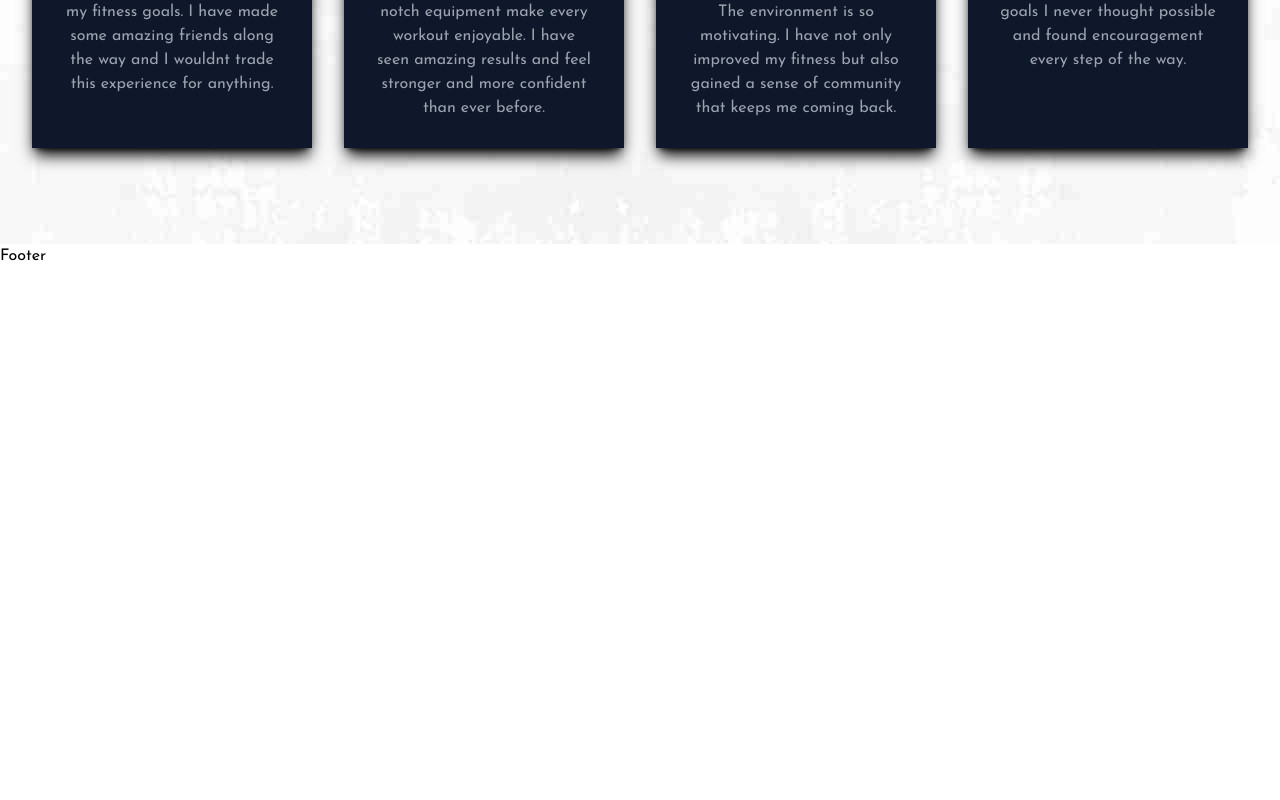
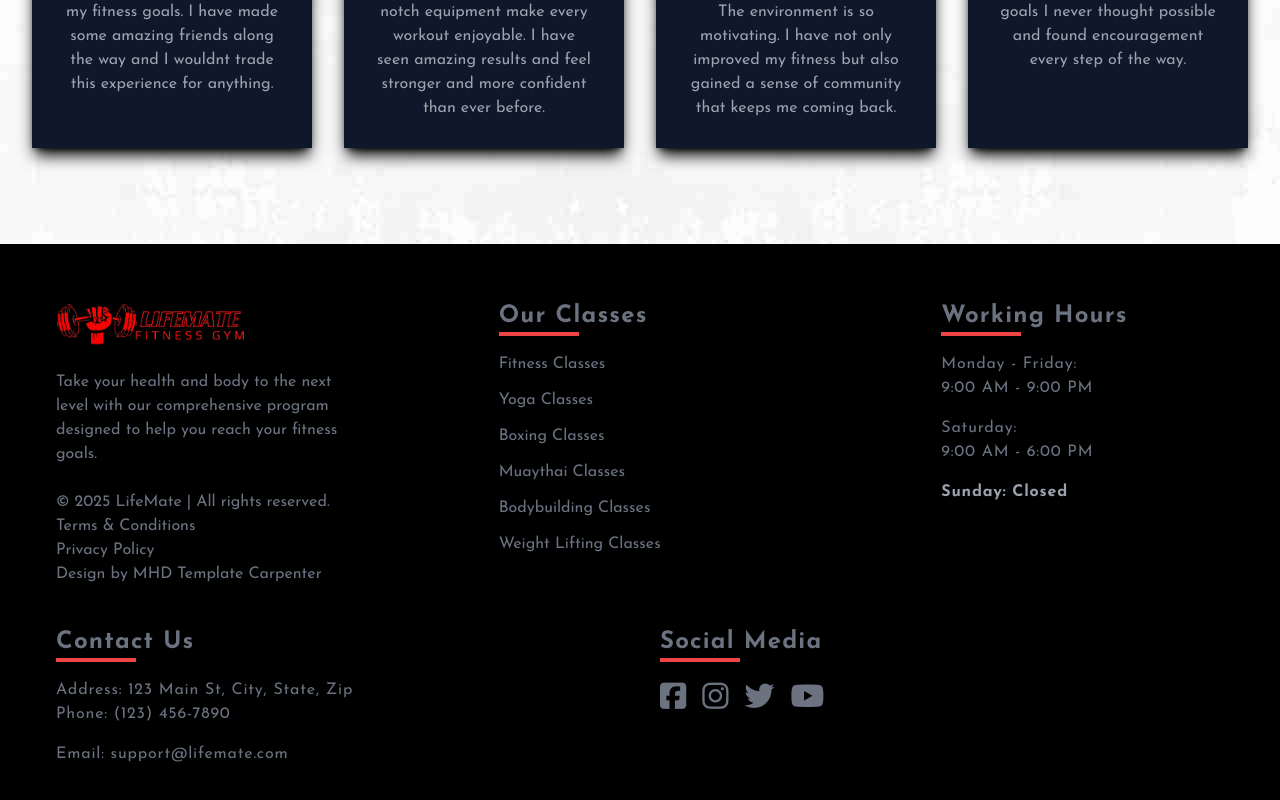
Before and after one commit to muhammadh03/lifemate, a React (Vite) app: page / in a window 1280 px wide. Shown: the part 5097-5897 px from the top of the page. Before the commit the page ends 5365 px from the top, so only its background shows below. Built offline with nearby package versions, Linux system fonts and the light colour scheme.

Commit message:
new update

```diff
--- a/src/App.jsx
+++ b/src/App.jsx
@@ -1,5 +1,6 @@
 import Header from "./Layout/Header";
 import Home from "./Layout/Contents/Home";
+import Footer from "./Layout/Footer";
 
 
 function App() {
@@ -8,6 +9,7 @@ function App() {
     <div>
       <Header />
       <Home />
+      <Footer />
     </div>
   )
 }
--- a/src/Layout/Contents/Home.jsx
+++ b/src/Layout/Contents/Home.jsx
@@ -44,7 +44,6 @@ import Coaches from '../../Components/Coaches/Coaches';
 import Pricing from '../../Components/Pricing/Pricing';
 import BMICalculator from '../../Components/BMICalculator/BMICalculator';
 import Testimonial from '../../Components/Testimonial/Testimonial';
-import Footer from '../Footer';
 // import Gallery from '../../Components/Gallery/Gallery'
 
 const CardDetails = [
@@ -164,7 +163,7 @@ const Contents = () => {
       </div>
 
       {/*~~~~~~~~~~~~~~~~~~~~~~~~~~~~~~~~~~~ PRICING ~~~~~~~~~~~~~~~~~~~~~~~~~~~~~~~~~~~~*/}
-      <div className='bg-background-image-4 w-fit text-white'>
+      <div className='bg-background-image-4 w-full text-white'>
         <div className="flex flex-col justify-center items-center">
           <h1 className="tracking-wider text-[#ff0000] pt-12 text-center">OUR PRICES</h1>
           <p className="text-3xl text-center font-bold tracking-wider mt-2">
@@ -276,11 +275,6 @@ const Contents = () => {
           />
         </div>
       </div>
-
-      {/*~~~~~~~~~~~~~~~~~~~~~~~~~~~~~~~~~~~ FOOTER ~~~~~~~~~~~~~~~~~~~~~~~~~~~~~~~~~~~~*/}
-      <div>
-        <Footer />
-      </div>
     </div>
   )
 };
--- a/src/Layout/Footer.jsx
+++ b/src/Layout/Footer.jsx
@@ -1,11 +1,117 @@
-
+import Logo from '../assets/logo-3.png';
 
 const Footer = () => {
-  return (
-    <div>
-      <h1>Footer</h1>
-    </div>
-  )
+    return (
+        <div className="bg-black text-gray-500 p-14">
+            <div className='grid grid-cols-1 gap-10 md:gap-40 md:grid-cols-3 lg:grid-cols-3'>
+                <div className=''>
+                    <img src={Logo} alt="" className='w-48' />
+                    <div className=''>
+                        <p className='py-6'>
+                            Take your health and body to the next level with our comprehensive program designed to help you reach your fitness goals.
+                        </p>
+                        <p>
+                            © 2025 LifeMate | All rights reserved.
+                            <br />
+                            Terms & Conditions
+                            <br />
+                            Privacy Policy
+                            <br />
+                            Design by MHD Template Carpenter
+                        </p>
+                    </div>
+                </div>
+
+                <div className=''>
+                    <h1 className='text-2xl font-bold tracking-wider'>
+                        Our Classes
+                    </h1>
+                    <div className='w-20 border-b-4 border- border-red-500 '></div>
+                    <ul className='mt-4'>
+                        <li className='mb-3 hover:text-red-500'>
+                            Fitness Classes
+                        </li>
+                        <li className='mb-3 hover:text-red-500'>
+                            Yoga Classes
+                        </li>
+                        <li className='mb-3 hover:text-red-500'>
+                            Boxing Classes
+                        </li>
+                        <li className='mb-3 hover:text-red-500'>
+                            Muaythai Classes
+                        </li>
+                        <li className='mb-3 hover:text-red-500'>
+                            Bodybuilding Classes
+                        </li>
+                        <li className='mb-3 hover:text-red-500'>
+                            Weight Lifting Classes
+                        </li>
+                    </ul>
+                </div>
+
+                <div className=''>
+                    <h1 className='text-2xl font-bold tracking-wider'>
+                        Working Hours
+                    </h1>
+                    <div className='w-20 border-b-4 border- border-red-500'></div>
+                    <p className='mt-4 tracking-wider'>
+                        Monday - Friday:
+                    </p>
+                    <p className='tracking-wider'>
+                        9:00 AM - 9:00 PM
+                    </p>
+                    <p className='mt-4 tracking-wider'>
+                        Saturday:
+                    </p>
+                    <p className='tracking-wider'>
+                        9:00 AM - 6:00 PM
+                    </p>
+                    <p className='mt-4 text-gray-400 font-bold tracking-wider'>
+                        Sunday: Closed
+                    </p>
+                </div>
+            </div>
+
+            <div className='grid grid-cols-1 gap-10 md:grid-cols-2 mt-4'>
+                <div className='mt-6'>
+                    <h1 className='text-2xl font-bold tracking-wider'>
+                        Contact Us
+                    </h1>
+                    <div className='w-20 border-b-4 border- border-red-500'></div>
+                    <p className='mt-4 tracking-wider'>
+                        Address: 123 Main St, City, State, Zip
+                    </p>
+                    <p className='tracking-wider'>
+                        Phone: (123) 456-7890
+                    </p>
+                    <p className='mt-4 tracking-wider'>
+                        Email: support@lifemate.com
+                    </p>
+                </div>
+
+                <div className='mt-6'>
+                    <h1 className='text-2xl font-bold tracking-wider'>
+                        Social Media
+                    </h1>
+                    <div className='w-20 border-b-4 border- border-red-500'></div>
+                    <div className=''>
+                        <a href='#'>
+                            <i className="fab fa-facebook-square text-3xl mt-4 mr-4 hover:text-red-600"></i>
+                        </a>
+                        <a href='#'>
+                            <i className="fab fa-instagram text-3xl mt-4 mr-4 hover:text-red-600"></i>
+                        </a>
+                        <a href='#'>
+                            <i className="fab fa-twitter text-3xl mt-4 mr-4 hover:text-red-600"></i>
+                        </a>
+                        <a href='#'>
+                            <i className="fab fa-youtube text-3xl mt-4 mr-4 hover:text-red-600"></i>
+                        </a>
+                    </div>
+                </div>
+            </div>
+        </div>
+    )
 };
 
 export default Footer;
```
